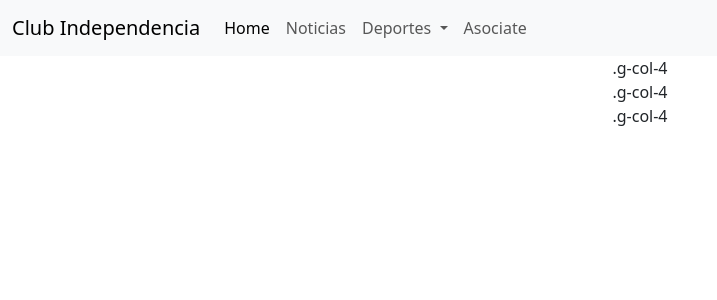
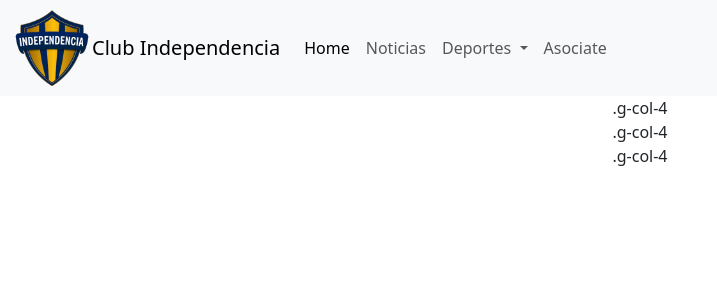
Before and after one commit to joseGiraudo/gestorClubBS, an Angular app: page / in a window 1280 px wide. Shown: the top 300 px of the page, without its empty margins (0-717 px from the left). Built offline with nearby package versions, Linux system fonts and the light colour scheme.

Commit message:
navbar logo

```diff
--- a/src/app/components/navbar/navbar.component.html
+++ b/src/app/components/navbar/navbar.component.html
@@ -1,5 +1,6 @@
 <nav class="navbar navbar-expand-lg bg-body-tertiary">
     <div class="container-fluid">
+      <img src="logo_simple-removebg-preview.png" alt="Club Logo"  style="width: 80px; height: auto;">
       <a class="navbar-brand" href="#">Club Independencia</a>
       <button class="navbar-toggler" type="button" data-bs-toggle="collapse" data-bs-target="#navbarNavDropdown" aria-controls="navbarNavDropdown" aria-expanded="false" aria-label="Toggle navigation">
         <span class="navbar-toggler-icon"></span>
```
Also changed, not shown: public/logo_simple-removebg-preview.png (added).
